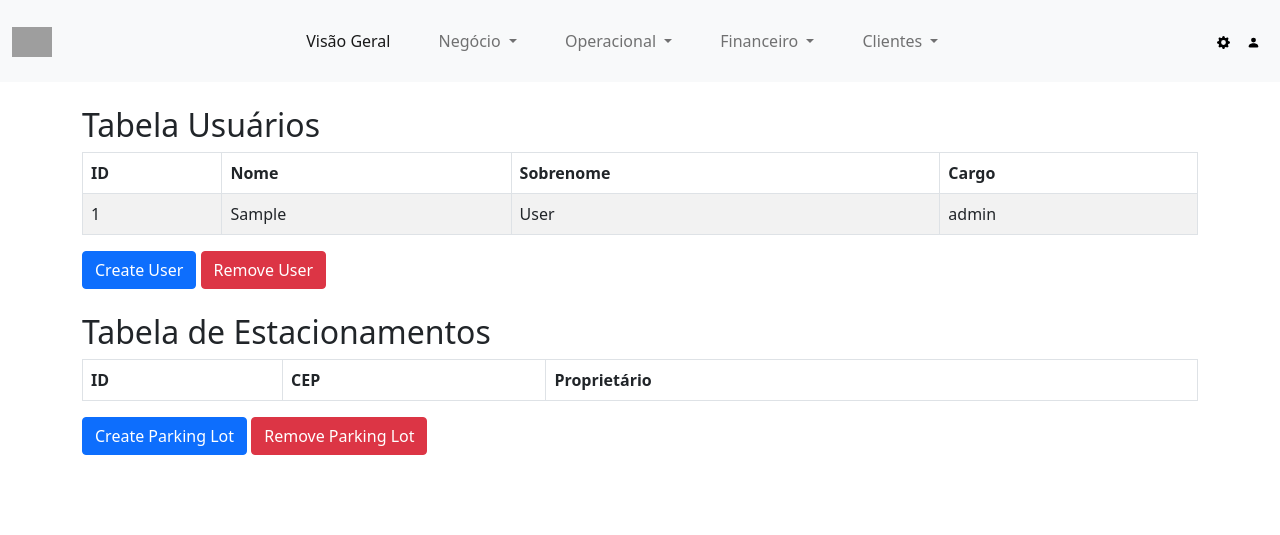
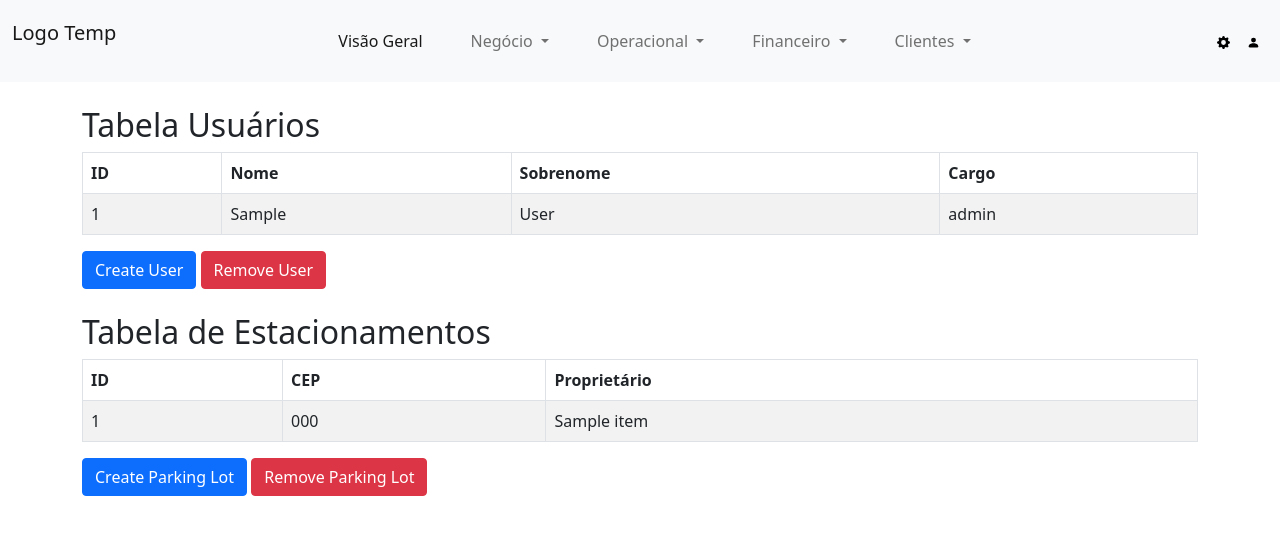
Before and after one commit to GustavoSept/IoT_Park, a Flask app: page / in a window 1280 px wide. Shown: the top 535 px of the page. Run offline with Flask 3, Linux system fonts and the light colour scheme; a database or web service that is not in the repository returns one stand-in record (values such as "Sample title"); data that the repository does not hold is empty; grey boxes are pictures that could not be loaded.

Commit message:
quick syntax fix

```diff
--- a/frontend/iotPark/templates/base.html
+++ b/frontend/iotPark/templates/base.html
@@ -38,7 +38,8 @@
       <div class="container-fluid">
         <!-- Logo, fill with real file later -->
         <a class="navbar-brand" href="#">
-          <img src="/path/to/logo.png" alt="Logo" style="height: 30px;">
+          <!-- <img src="/path/to/logo.png" alt="Logo" style="height: 30px;"> -->
+          <p>Logo Temp</p>
         </a>
 
         <!-- Toggler for mobile views -->
--- a/frontend/iotPark/templates/home.html
+++ b/frontend/iotPark/templates/home.html
@@ -45,11 +45,11 @@
                 </tr>
             </thead>
             <tbody>
-                {% for pLot in parkingLots %}
+                {% for pLot in parking_lots %}
                 <tr>
                     <td>{{ pLot.id }}</td>
                     <td>{{ pLot.cep }}</td>
-                    <td>{{ pLot.owner_id }}</td>
+                    <td>{{ pLot.name }}</td>
                 </tr>
                 {% endfor %}
             </tbody>
```
Also changed, not shown: 2 other files.
